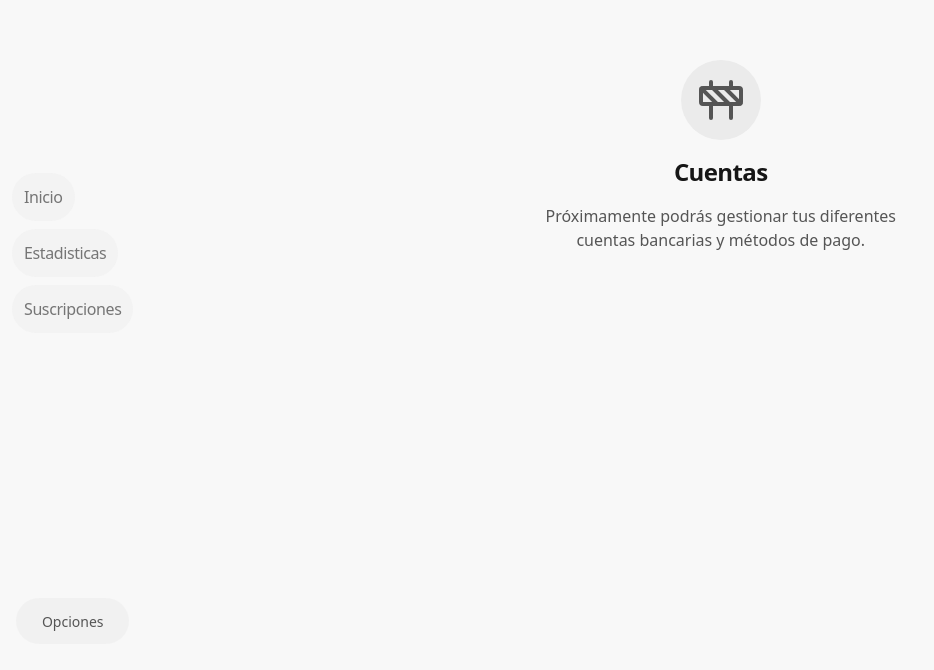
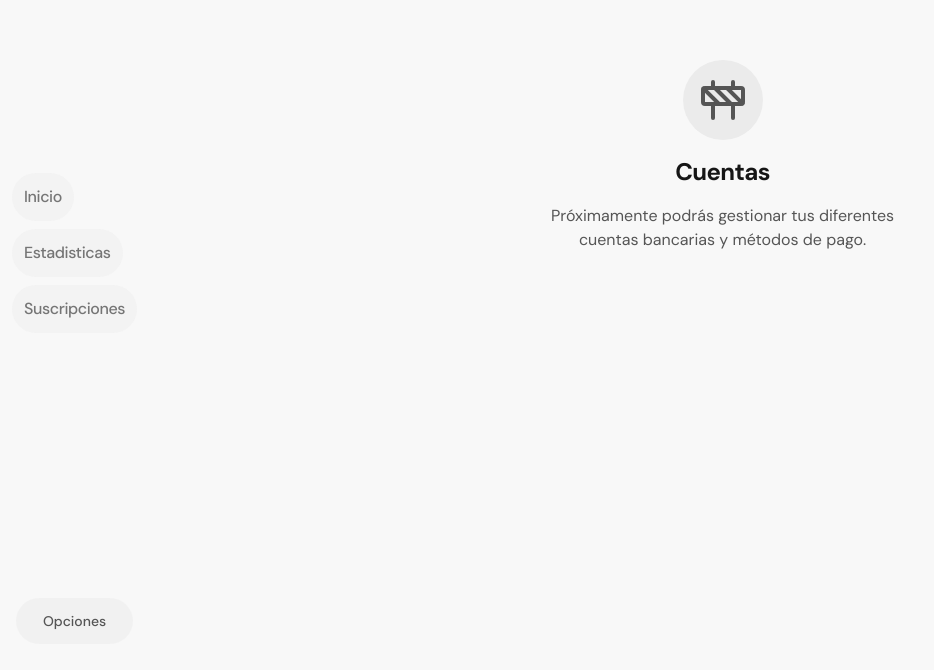
Before and after one commit to Alexisxde/sub, a Next.js app: page /app/accounts in a window 1280 px wide. Shown: the part 124-794 px from the top of the page, without its empty margins (0-934 px from the left). Built offline with nearby package versions, Linux system fonts and the light colour scheme.

Commit message:
style(ui): Update font variable and remove fade-in animation

```diff
--- a/src/app/globals.css
+++ b/src/app/globals.css
@@ -251,6 +251,7 @@
 }
 
 @theme inline {
+	--font-sans: var(--font-dm-sans);
 	--color-background: var(--background);
 	--color-foreground: var(--foreground);
 	--color-card: var(--card);
@@ -291,7 +292,6 @@
 	--shadow-2xl: var(--shadow-2xl);
 
 	--animate-rippling: rippling 500ms ease-out;
-	--animate-fade-in: fade-in 1000ms ease-out forwards;
 
 	@keyframes rippling {
 		0% {
@@ -300,17 +300,6 @@
 		100% {
 			transform: scale(2);
 			opacity: 0;
-		}
-	}
-
-	@keyframes fade-in {
-		from {
-			opacity: 0;
-			transform: translateY(20px);
-		}
-		to {
-			opacity: 1;
-			transform: translateY(0);
 		}
 	}
 }
```
